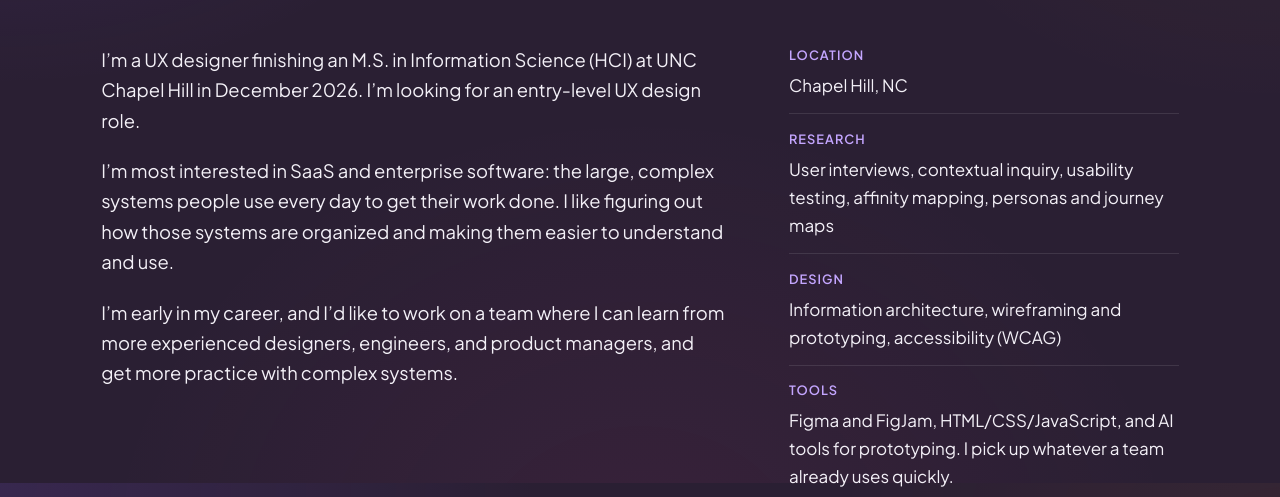
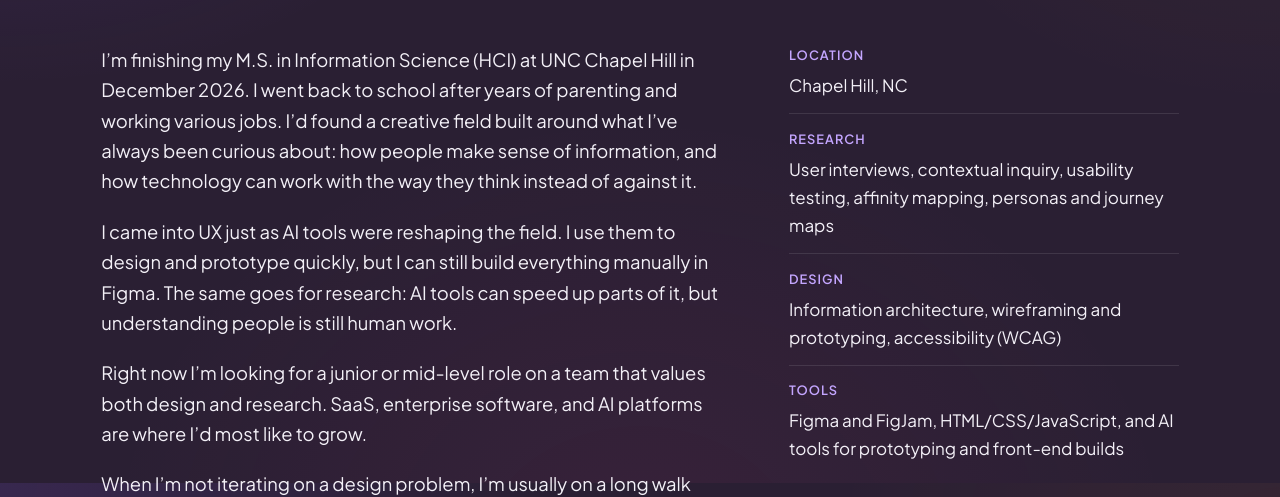
Before and after one commit to pmsabet/pmsabet.github.io, a plain HTML site: page about.html in a window 1280 px wide. Shown: the part 317-814 px from the top of the page. Drawn offline with Linux system fonts and the light colour scheme.

Commit message:
Add files via upload

```diff
--- a/about.html
+++ b/about.html
@@ -31,16 +31,17 @@
       </div>
       <div class="about-cols">
         <div class="about-text">
-          <p>I’m a UX designer finishing an M.S. in Information Science (HCI) at UNC Chapel Hill in December 2026. I’m looking for an entry-level UX design role.</p>
-          <p>I’m most interested in SaaS and enterprise software: the large, complex systems people use every day to get their work done. I like figuring out how those systems are organized and making them easier to understand and use.</p>
-          <p>I’m early in my career, and I’d like to work on a team where I can learn from more experienced designers, engineers, and product managers, and get more practice with complex systems.</p>
+          <p>I’m finishing my M.S. in Information Science (HCI) at UNC Chapel Hill in December 2026. I went back to school after years of parenting and working various jobs. I’d found a creative field built around what I’ve always been curious about: how people make sense of information, and how technology can work with the way they think instead of against it.</p>
+          <p>I came into UX just as AI tools were reshaping the field. I use them to design and prototype quickly, but I can still build everything manually in Figma. The same goes for research: AI tools can speed up parts of it, but understanding people is still human work.</p>
+          <p>Right now I’m looking for a junior or mid-level role on a team that values both design and research. SaaS, enterprise software, and AI platforms are where I’d most like to grow.</p>
+          <p>When I’m not iterating on a design problem, I’m usually on a long walk with friends or hanging out with my two daughters, ideally after a good cup of coffee. Most of life reads like sketch comedy to me, which helps with all of it.</p>
         </div>
         <aside class="about-side" aria-label="Quick facts">
           <dl class="facts">
           <div><dt>Location</dt><dd>Chapel Hill, NC</dd></div>
           <div><dt>Research</dt><dd>User interviews, contextual inquiry, usability testing, affinity mapping, personas and journey maps</dd></div>
           <div><dt>Design</dt><dd>Information architecture, wireframing and prototyping, accessibility (WCAG)</dd></div>
-          <div><dt>Tools</dt><dd>Figma and FigJam, HTML/CSS/JavaScript, and AI tools for prototyping. I pick up whatever a team already uses quickly.</dd></div>
+          <div><dt>Tools</dt><dd>Figma and FigJam, HTML/CSS/JavaScript, and AI tools for prototyping and front-end builds</dd></div>
         </dl>
         </aside>
       </div>
```
Also changed, not shown: index.html (+4 -4 lines).
